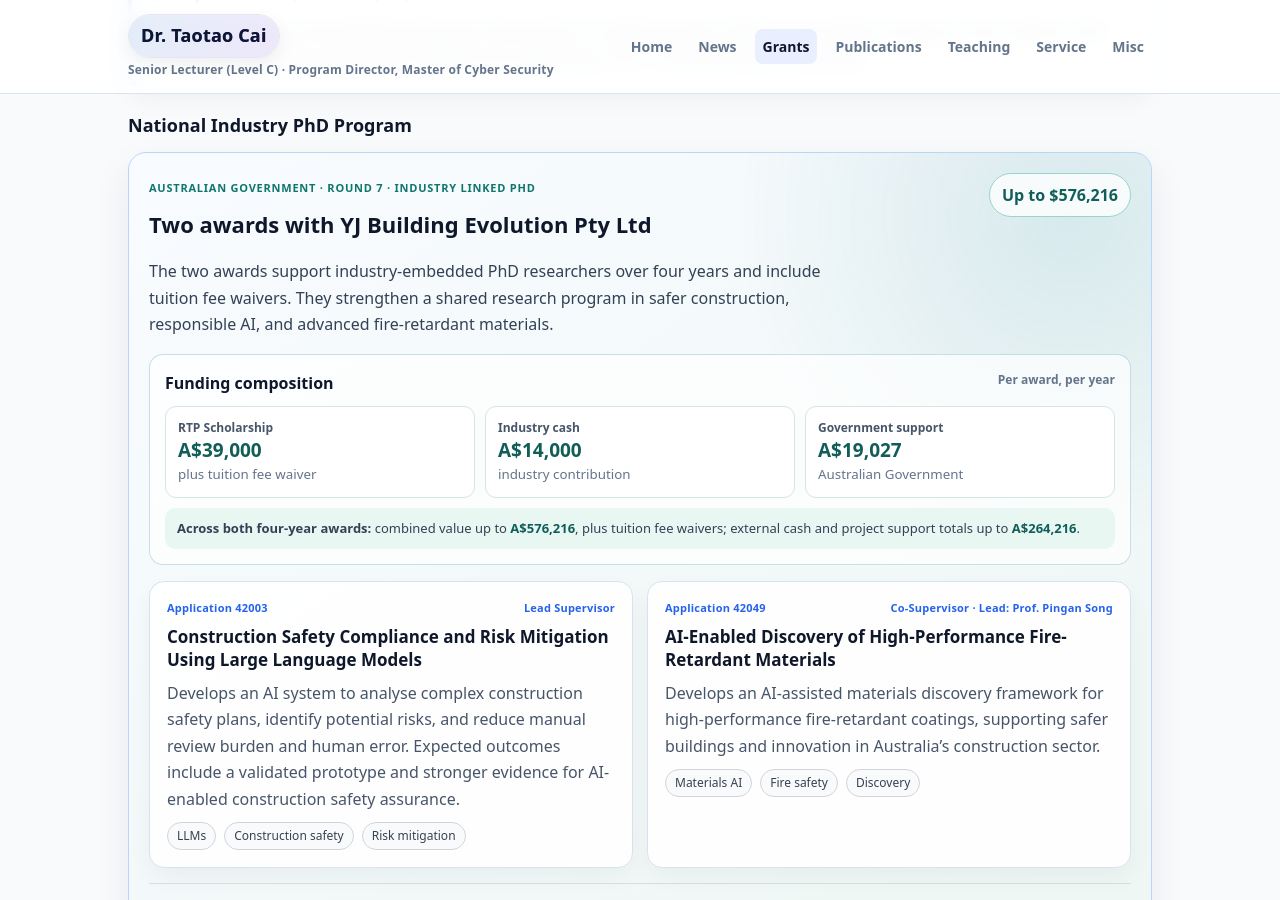
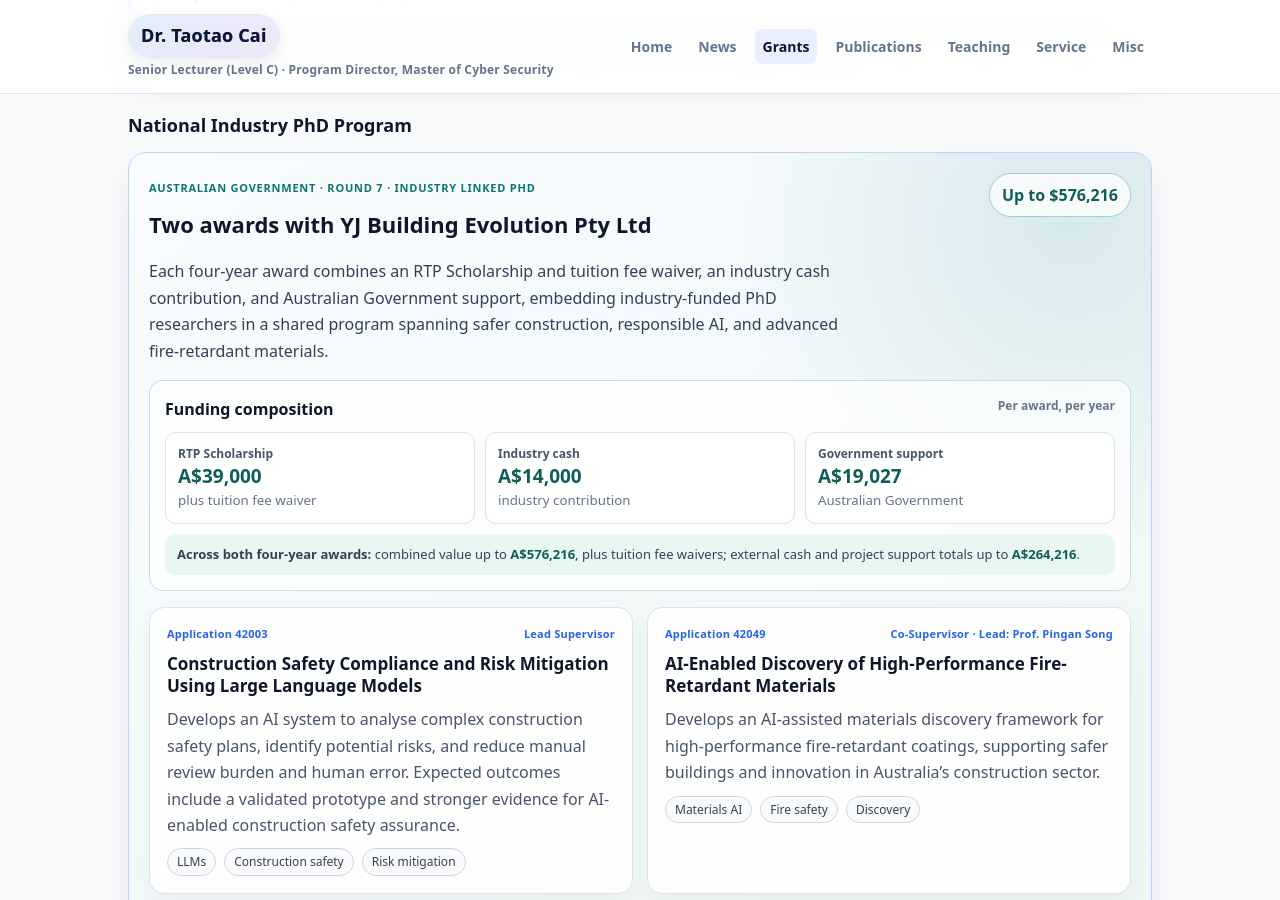
Before and after one commit to Taotao1992/Taotao1992.github.io, a Jekyll site: the page built from grants-projects.md, in a window 1280 px wide and 900 px high, scrolled down 960 px. Built offline with Jekyll 4.4.1, drawn with Linux system fonts in a browser that asks for light colours.

Commit message:
Clarify Industry PhD funding structure

```diff
--- a/grants-projects.md
+++ b/grants-projects.md
@@ -56,7 +56,7 @@ permalink: /grants-projects/
     </div>
     <span class="grant-value">Up to $576,216</span>
   </div>
-  <p class="grant-lead">The two awards support industry-embedded PhD researchers over four years and include tuition fee waivers. They strengthen a shared research program in safer construction, responsible AI, and advanced fire-retardant materials.</p>
+  <p class="grant-lead">Each four-year award combines an RTP Scholarship and tuition fee waiver, an industry cash contribution, and Australian Government support, embedding industry-funded PhD researchers in a shared program spanning safer construction, responsible AI, and advanced fire-retardant materials.</p>
   <div class="funding-breakdown" aria-label="Funding composition for each National Industry PhD award">
     <div class="funding-breakdown-head"><strong>Funding composition</strong><span>Per award, per year</span></div>
     <div class="funding-breakdown-grid">
```
